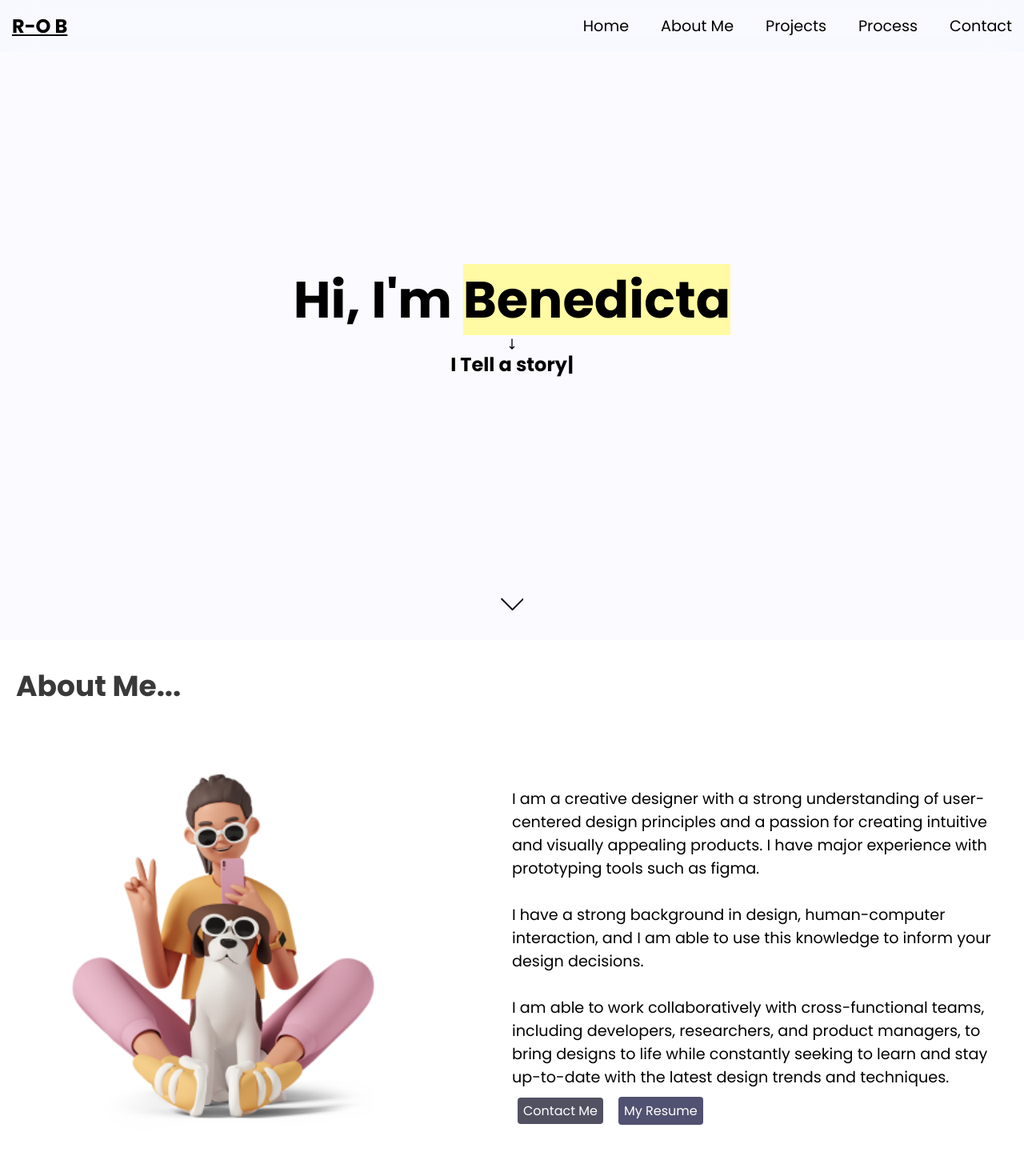
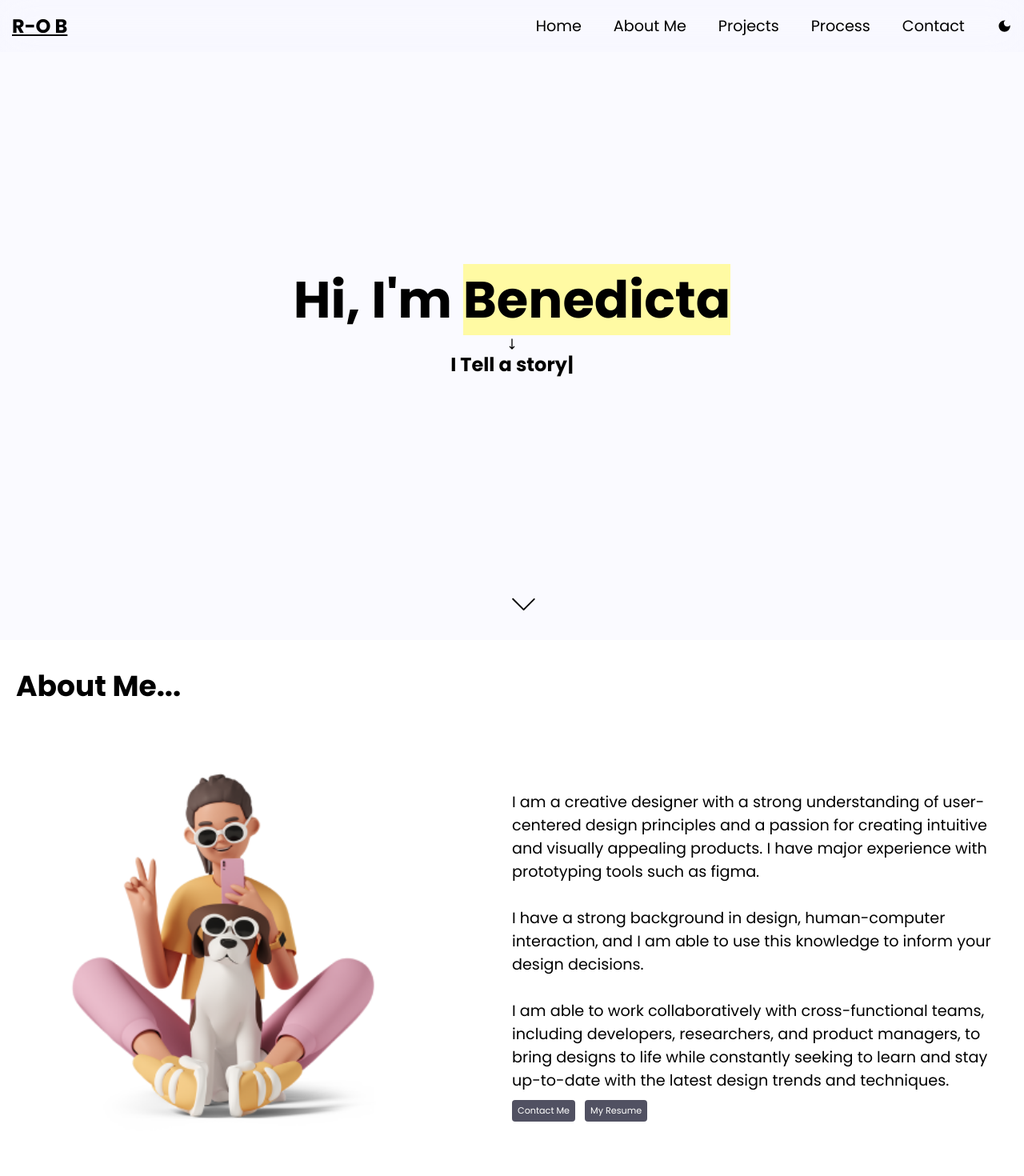
Before and after one commit to efethegenius/ROB-portfolio, a React (Create React App) app: page / in a window 1280 px wide. Shown: the top 1470 px of the page at 80% size. Built offline with nearby package versions, Linux system fonts and the light colour scheme.

Commit message:
dark modes

```diff
--- a/src/App.css
+++ b/src/App.css
@@ -5,12 +5,54 @@
   font-family: "Poppins", sans-serif;
   cursor: none !important;
 }
+
 .App {
   min-height: 100vh;
   display: flex;
   align-items: center;
   flex-direction: column;
+  overflow: hidden;
 }
+.dark-mode {
+  background-color: black;
+  color: white !important;
+}
+
+.dark-mode-white {
+  color: white !important;
+}
+
+.dark-mode-black {
+  color: black !important;
+}
+
+.mode-switch {
+  cursor: pointer !important;
+  font-size: 1.2rem;
+}
+.mode-switch path {
+  cursor: pointer !important;
+}
+
+::-webkit-scrollbar {
+  width: 5px;
+  transition: all ease-in-out 0.3s;
+}
+
+::-webkit-scrollbar-track {
+  background: #ffffff1a;
+  /* border-radius: 10px; */
+}
+
+::-webkit-scrollbar-thumb {
+  background: #a3ccff;
+  /* border-radius: 10px; */
+}
+
+::-webkit-scrollbar-thumb:hover {
+  background: #555;
+}
+
 .hero-container {
   height: 100vh;
   width: 100%;
@@ -76,6 +118,16 @@
 
 .name:hover {
   background-color: #a3ccff;
+}
+.dark-name:hover {
+  background-color: #fffaa3 !important;
+  color: black !important;
+}
+
+.dark-name {
+  transition: all ease-in-out 0.2s;
+  cursor: pointer;
+  background-color: #a3ccff !important;
 }
 
 nav {
@@ -154,7 +206,7 @@ nav h1 {
   align-items: flex-start;
   flex-direction: column;
   margin-bottom: 10px;
-  color: rgba(0, 0, 0, 0.776);
+  /* color: rgba(0, 0, 0, 0.776); */
 }
 
 .btn-container {
@@ -170,19 +222,36 @@ p {
   font-size: 0.9rem;
 }
 
-.btn-container button,
-.btn-container a {
+.light-btns {
   padding: 5px 7px;
   border: none;
   text-decoration: none;
   border-radius: 4px;
-}
-
-.btn-contact-me,
-.btn-resume {
   background-color: rgba(0, 0, 25, 0.682);
   color: white;
   cursor: pointer;
+  font-size: 0.4rem;
+  transition: all ease-in-out 0.4s;
+}
+
+.btn-container a:hover {
+  background-color: rgb(134, 134, 134);
+}
+
+.btn-container p {
+  font-size: 0.7rem !important;
+}
+
+.dark-btns {
+  background-color: #a3ccff;
+  color: black;
+  cursor: pointer;
+  padding: 5px 7px;
+  border: none;
+  text-decoration: none;
+  border-radius: 4px;
+  font-size: 0.7rem;
+  transition: all ease-in-out 0.4s;
 }
 
 .btn-resume {
@@ -197,7 +266,7 @@ p {
   flex-direction: column;
   width: 100%;
   margin-bottom: 30px;
-  background-color: rgb(246, 246, 246);
+  /* background-color: rgb(246, 246, 246); */
   padding: 20px;
   border-radius: 10px;
   box-shadow: 1.5px 0.9px 3.2px -12px rgba(0, 0, 0, 0.02),
@@ -206,6 +275,7 @@ p {
     11.8px 7.4px 25.5px -12px rgba(0, 0, 0, 0.042),
     22.1px 13.8px 47.6px -12px rgba(0, 0, 0, 0.05),
     53px 33px 114px -12px rgba(0, 0, 0, 0.07);
+    border: 0.5px solid rgba(128, 128, 128, 0.317);
 }
 
 .project-container img {
@@ -373,25 +443,38 @@ p {
     z-index: 2 !important;
   }
 
-.full-nav p{
+  .full-nav p {
     transition: all ease-in-out 0.4s;
   }
 
   .full-nav p:hover {
     cursor: pointer !important;
-  background-color: #a3ccff;
-  color: white;
-  padding: 4px;
-  border-radius: 3px;
+    /* background-color: #a3ccff;
+    color: white; */
+    /* padding: 4px;
+    border-radius: 3px; */
+    transform: scale(0.92);
   }
   .full-nav:hover,
   .lists:hover {
     cursor: default !important;
   }
-/* .outer-cursor {
-  width: 40px;
-  height: 40px;
-  border: 2px dashed #4943c0;
+  .outer-cursor {
+    width: 15px;
+    height: 15px;
+    border: 1px dashed black;
+    position: relative;
+    display: flex;
+    align-items: center;
+    justify-content: center;
+    border-radius: 100px;
+    animation: rotation 3s infinite linear;
+  }
+
+  .dark-outer-cursor {
+    width: 15px;
+    height: 15px;
+    border: 1px dashed white;
     position: relative;
     display: flex;
     align-items: center;
@@ -428,13 +511,14 @@ p {
 
   ::-webkit-scrollbar-thumb:hover {
     background: #555;
-} */
+  }
   .inner-cursor {
     width: 12px;
     height: 12px;
     background-color: #a3ccff;
     position: absolute;
     border-radius: 100px;
+    border: 0.5px;
   }
   .process-container,
   .projects-container {
--- a/src/App.js
+++ b/src/App.js
@@ -4,10 +4,27 @@ import { Body } from "./Components/Body";
 import { Footer } from "./Components/Footer";
 import EfficientCursor from "react-efficient-cursor";
 import { Cursor } from "./Components/Cursor";
+import { useState } from "react";
+import { AuthContext } from "./helpers/AuthContext";
 
 function App() {
+  const [isDarkMode, setIsDarkMode] = useState(false);
+
+  let darkModeStatus;
+
+  darkModeStatus = localStorage.getItem("dark-mode");
+
   return (
-    <div className="App">
+    <AuthContext.Provider value={{ isDarkMode, setIsDarkMode }}>
+      <div
+        className={
+          darkModeStatus === "enabled"
+            ? "App dark-mode"
+            : darkModeStatus === "disabled"
+            ? "App"
+            : "App"
+        }
+      >
         <Hero />
         <Body />
         <Footer />
@@ -15,6 +32,7 @@ function App() {
           <Cursor />
         </EfficientCursor>
       </div>
+    </AuthContext.Provider>
   );
 }
 
--- a/src/Components/Body.js
+++ b/src/Components/Body.js
@@ -1,4 +1,4 @@
-import React, { useState } from "react";
+import React, { useContext, useState } from "react";
 import { projects } from "../data";
 import {
   SiFigma,
@@ -29,9 +29,15 @@ import resume from "./Assets/BENEDICTA-RAY-OKOYE-CV.pdf";
 import quays from "./Assets/quays.png";
 import vinera from "./Assets/vinera.png";
 import magenta from "./Assets/magenta.png";
+import { AuthContext } from "../helpers/AuthContext";
 
 export const Body = () => {
   const [allProjects, setAllProject] = useState(projects);
+  const { isDarkMode, setIsDarkMode } = useContext(AuthContext);
+
+  let darkModeStatus;
+  darkModeStatus = localStorage.getItem("dark-mode");
+
   return (
     <div className="body-container">
       <div className="body-header about-link">
@@ -63,16 +69,29 @@ export const Body = () => {
                 duration={2000}
                 spy={true}
                 activeClass="active"
+                className={
+                  darkModeStatus === "enabled"
+                    ? "dark-btns"
+                    : darkModeStatus === "disabled"
+                    ? "light-btns"
+                    : "light-btns"
+                }
               >
-                <a className="btn-contact-me">Contact Me</a>
+                <p>Contact Me</p>
               </Link>
               <a
-                className="btn-resume"
                 href={resume}
                 target="_blank"
                 rel="noopener"
+                className={
+                  darkModeStatus === "enabled"
+                    ? "dark-btns"
+                    : darkModeStatus === "disabled"
+                    ? "light-btns"
+                    : "light-btns"
+                }
               >
-                My Resume
+                <p>My Resume</p>
               </a>
             </div>
           </div>
@@ -80,7 +99,13 @@ export const Body = () => {
       </div>
 
       <div className="item-container projects mini-proj">
-        <div className="body-header project-link">
+        <div
+          className={
+            isDarkMode
+              ? "body-header project-link dark-mode-white"
+              : "body-header project-link"
+          }
+        >
           <h2>Works...</h2>
         </div>
         <div className=" projects-container">
--- a/src/Components/Cursor.js
+++ b/src/Components/Cursor.js
@@ -1,9 +1,19 @@
 import React from "react";
 
 export const Cursor = () => {
+  let darkModeStatus;
+  darkModeStatus = localStorage.getItem("dark-mode");
   return (
     <section className="cursor-container">
-      <div className="outer-cursor">
+      <div
+        className={
+          darkModeStatus === "enabled"
+            ? "dark-outer-cursor"
+            : darkModeStatus === "disabled"
+            ? "outer-cursor"
+            : "outer-cursor"
+        }
+      >
         <div className="inner-cursor">
           <div className="cursor"></div>
         </div>
--- a/src/Components/Hero.js
+++ b/src/Components/Hero.js
@@ -1,13 +1,19 @@
-import React, { useState } from "react";
+import React, { useState, useContext } from "react";
 import { HiOutlineArrowNarrowDown, HiOutlineMenuAlt3 } from "react-icons/hi";
+import { MdDarkMode, MdLightMode } from "react-icons/md";
 import { SlArrowDown } from "react-icons/sl";
 import Typewriter from "typewriter-effect";
 import { Link, animateScroll as scroll } from "react-scroll";
 import "animate.css";
 import Fade from "react-reveal/Fade";
+import { AuthContext } from "../helpers/AuthContext";
 
 export const Hero = () => {
   const [toggleMenu, setToggleMenu] = useState(false);
+  const { isDarkMode, setIsDarkMode } = useContext(AuthContext);
+
+  let darkModeStatus;
+  darkModeStatus = localStorage.getItem("dark-mode");
   return (
     <div className="hero-container">
       <div className={toggleMenu ? "menu show-menu" : "menu"}>
@@ -89,6 +95,31 @@ export const Hero = () => {
       </div>
       <nav className="small-nav">
         <h1>R-O B</h1>
+        {darkModeStatus === "enabled" ? (
+          <MdLightMode
+            onClick={() => {
+              setIsDarkMode(!isDarkMode);
+              localStorage.setItem("dark-mode", "disabled");
+            }}
+            className="mode-switch"
+          />
+        ) : darkModeStatus === "disabled" ? (
+          <MdDarkMode
+            onClick={() => {
+              setIsDarkMode(!isDarkMode);
+              localStorage.setItem("dark-mode", "enabled");
+            }}
+            className="mode-switch"
+          />
+        ) : (
+          <MdDarkMode
+            onClick={() => {
+              setIsDarkMode(!isDarkMode);
+              localStorage.setItem("dark-mode", "enabled");
+            }}
+            className="mode-switch"
+          />
+        )}
         <HiOutlineMenuAlt3
           className="btn-menu"
           onClick={() => {
@@ -176,11 +207,39 @@ export const Hero = () => {
               Contact
             </p>
           </Link>
+          {darkModeStatus === "enabled" ? (
+            <MdLightMode
+              onClick={() => {
+                setIsDarkMode(!isDarkMode);
+                localStorage.setItem("dark-mode", "disabled");
+              }}
+              className="mode-switch"
+            />
+          ) : darkModeStatus === "disabled" ? (
+            <MdDarkMode
+              onClick={() => {
+                setIsDarkMode(!isDarkMode);
+                localStorage.setItem("dark-mode", "enabled");
+              }}
+              className="mode-switch"
+            />
+          ) : (
+            <MdDarkMode
+              onClick={() => {
+                setIsDarkMode(!isDarkMode);
+                localStorage.setItem("dark-mode", "enabled");
+              }}
+              className="mode-switch"
+            />
+          )}
         </div>
       </nav>
       <Fade top cascade>
         <h1 className="intro">
-          Hi, I'm <span className="name">Benedicta</span>{" "}
+          Hi, I'm{" "}
+          <span className={darkModeStatus === "enabled" ? "dark-name" : "name"}>
+            Benedicta
+          </span>{" "}
         </h1>
       </Fade>
 
@@ -207,7 +266,15 @@ export const Hero = () => {
           }}
         />
       </h2>
-      <SlArrowDown className="hero-down" />
+      <Link
+        to="about-link"
+        smooth={true}
+        duration={2000}
+        spy={true}
+        activeClass="active"
+      >
+        <SlArrowDown className="hero-down" />
+      </Link>
     </div>
   );
 };
--- /dev/null
+++ b/src/helpers/AuthContext.js
@@ -0,0 +1,3 @@
+import { createContext } from "react";
+
+export const AuthContext = createContext("");
```
Lines whose indentation alone changed are shown as unchanged.
